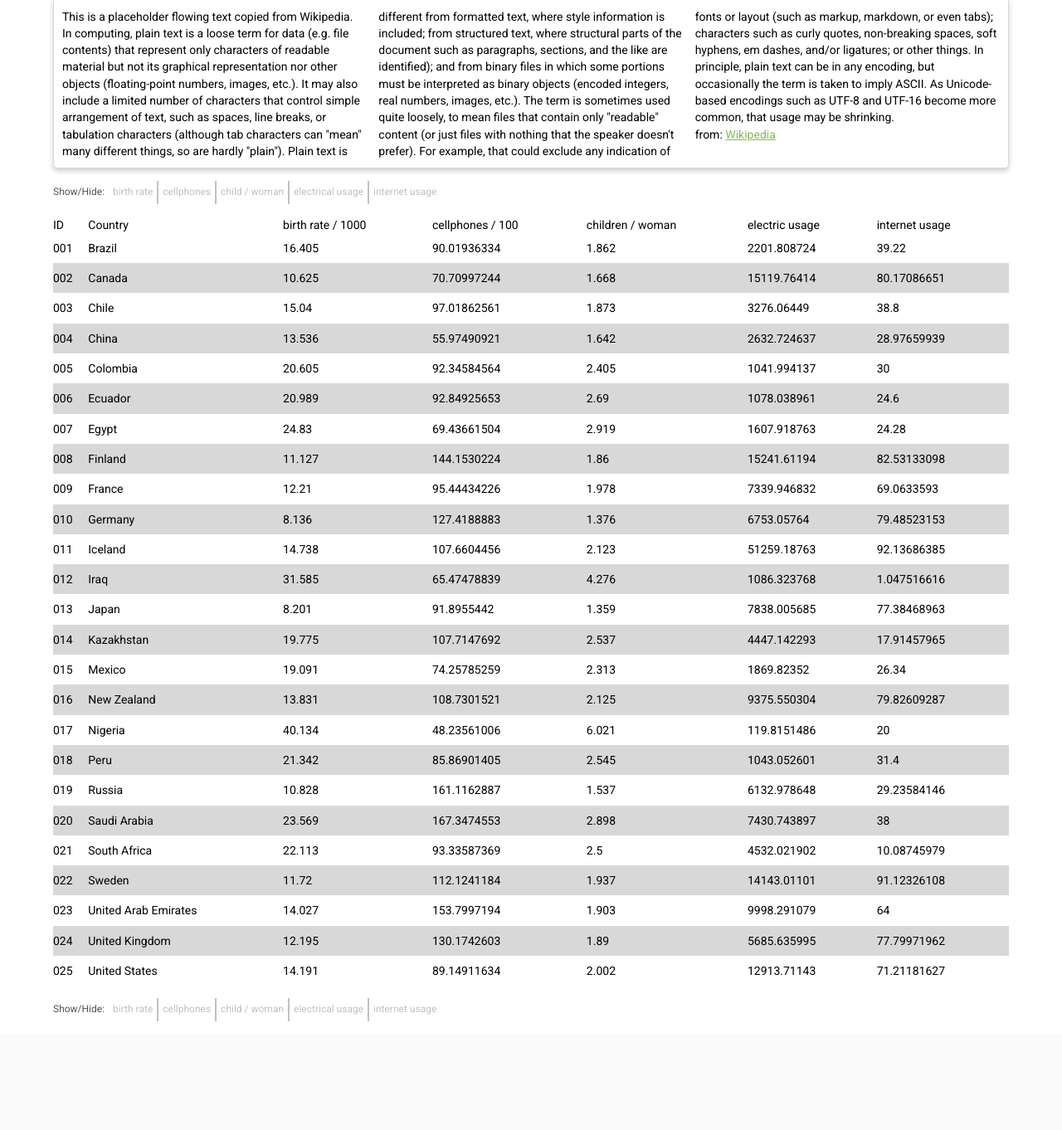
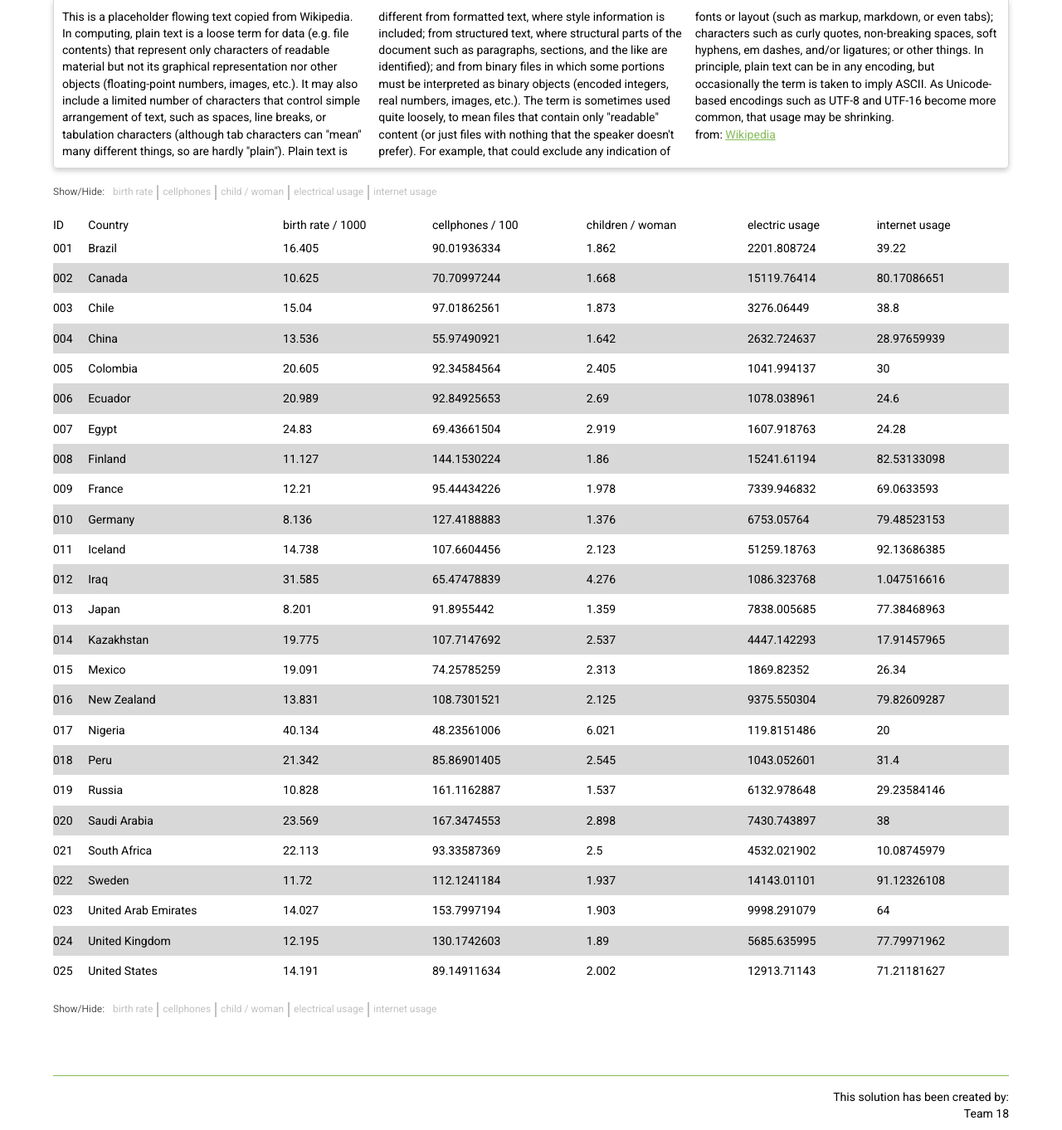
Before and after one commit to Yekt/WME, a PHP site: page /html/index.html in a window 1280 px wide. Shown: the part 210-1572 px from the top of the page at 83% size. Before the commit the page ends 1441 px from the top, so only its background shows below. Run offline with PHP 8.4, Linux system fonts and the light colour scheme; some libraries are stand-ins or nearby versions.

Commit message:
Show/Hide bar und footer

```diff
--- a/Aufgabe1/css/layout.css
+++ b/Aufgabe1/css/layout.css
@@ -36,7 +36,7 @@ body{
 .navli:hover {
     background-color: #c1c1c1;
 	color: black;
-	text-decoration: underline;
+	text-decoration: none;
 }
 
 #leftlist {
@@ -106,8 +106,8 @@ td{
 tr:nth-child(even) {background-color: #d8d8d8;}
 
 .hide_bar{
-	margin-top: 15px;
-	margin-bottom: 15px;
+	margin-top: 20px;
+	margin-bottom: 20px;
 	list-style-type: none;
 	overflow: hidden;
 }
@@ -116,7 +116,8 @@ tr:nth-child(even) {background-color: #d8d8d8;}
 	border-right: 2px solid #c1c1c1;
 	color: #c1c1c1;
 	float: left;
-	padding: 5px;
+	padding-left: 5px;
+	padding-right: 5px;
 }
 #hide_bar_1st{
 	color: #545454;
@@ -126,3 +127,11 @@ tr:nth-child(even) {background-color: #d8d8d8;}
 #hide_bar_last{
 	border-right: none;
 }
+
+footer{
+	margin-top: 70px;
+	padding-top: 15px;
+	margin-bottom: 10px;
+	border-top: 1px solid #85bc58;
+	text-align: right;
+}
--- a/Aufgabe1/html/index.html
+++ b/Aufgabe1/html/index.html
@@ -303,7 +303,13 @@
 					<li id='hide_bar_last'>internet usage</li>
 				</ul>
 			</div>
+
+			<footer>
+				<p>This solution has been created by:</p>
+				<p>Team 18</p>
+			</footer>
 		</div>
+
 	</body>
 
 </html>
```
